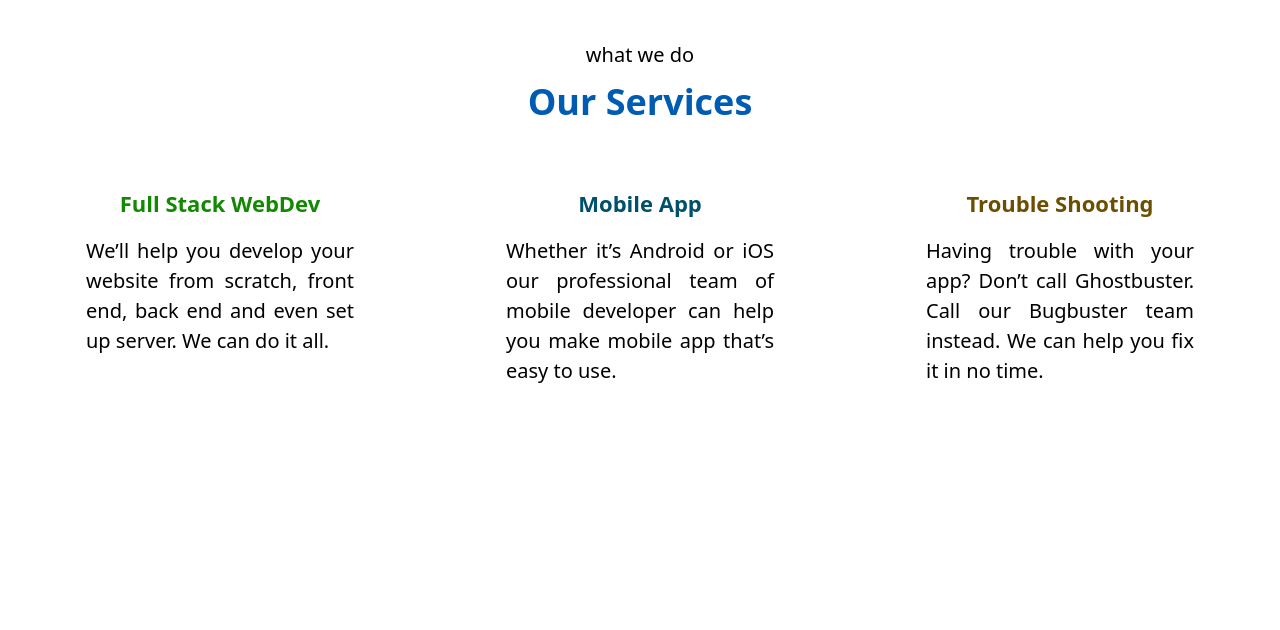
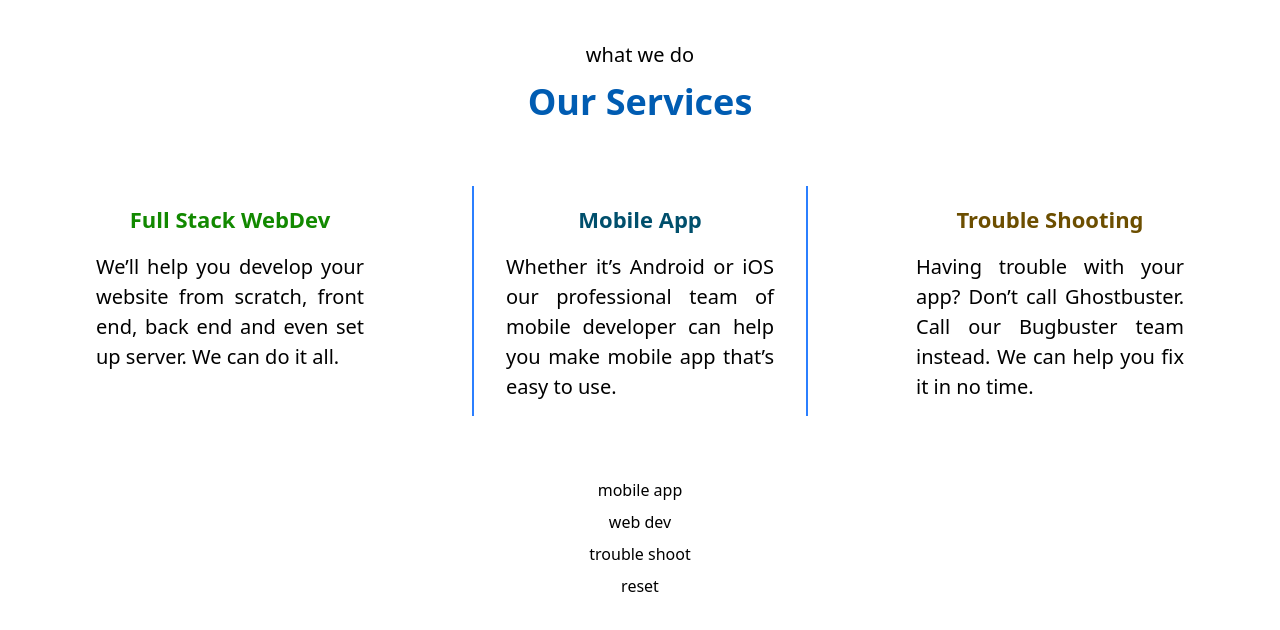
Before and after one commit to IrgiNM/Belajar_di_Indokoding, a React (Vite) app in the folder belajar-react/: page /zahra in a window 1280 px wide. Shown: the top 630 px of the page. Built offline with nearby package versions, Linux system fonts and the light colour scheme.

Commit message:
add useeffect & usestate

```diff
--- a/belajar-react/src/pages/ZahraPage.tsx
+++ b/belajar-react/src/pages/ZahraPage.tsx
@@ -1,44 +1,96 @@
-import React from 'react'
+import React, { useEffect, useState } from 'react'
+
+
+const services = [
+    {
+        id: 1,
+        title: "Full Stack WebDev",
+        description: "We’ll help you develop your website from scratch, front end, back end and even set up server. We can do it all.",
+        warna: "text-[#128900]",
+        line: false
+    },
+    {
+        id: 2,
+        title: "Mobile App",
+        description: "Whether it’s Android or iOS our professional team of mobile developer can help you make mobile app that’s easy to use.",
+        warna: "text-[#004F6C]",
+        line: true
+    },
+    {
+        id: 3,
+        title: "Trouble Shooting",
+        description: "Having trouble with your app? Don’t call Ghostbuster. Call our Bugbuster team instead. We can help you fix it in no time.",
+        warna: "text-[#6C4E00]",
+        line: false
+    },
+];
 
 export default function Service() {
 
-const services = [
-    {
-        title: "Full Stack WebDev",
-        description: "We’ll help you develop your website from scratch, front end, back end and even set up server. We can do it all.",
-        warna: "text-[#128900]",
-    },
-    {
-        title: "Mobile App",
-        description: "Whether it’s Android or iOS our professional team of mobile developer can help you make mobile app that’s easy to use.",
-        warna: "text-[#004F6C]",
-    },
-    {
-        title: "Trouble Shooting",
-        description: "Having trouble with your app? Don’t call Ghostbuster. Call our Bugbuster team instead. We can help you fix it in no time.",
-        warna: "text-[#6C4E00]",
-    },
-];
+    const [isAktif, setAktif] = useState("")
+
+    useEffect(() => {
+
+
+        if (isAktif === "mobileApp") {
+            console.log("Mobile App is active");
+        } else if (isAktif === "webDev") {
+            console.log("Web Development is active");
+        }
+        else if (isAktif === "troubleShoot") {
+            console.log("Trouble Shooting is active");
+        } else {
+            console.log("No service is active");
+        }
+
+
+        console.log("twst");
+
+
+    }, [isAktif]);
 
   return (
+    <>
     <div className='flex flex-col items-center min-h-screen gap-2'>
         <p className='text-[20px]'>what we do</p>
         <h1 className='text-2xl text-[36px] font-bold text-[#005CB2]'>Our Services</h1>
-        <div className='flex flex-row items-start justify-start gap-30 w-full p-9'>
+        <div className='flex flex-row items-start justify-start gap-15 w-full p-9'>
             {services.map((service) => (
-                <ServiceCard title={service.title} warna={service.warna} description={service.description} />
+                <>
+                {/* {service.line && (<div className='w-[1px] h-[230px] bg-blue-500'></div>)} */}
+                <div className={`${isAktif === "mobileApp" && service.id === 2
+                    ? "animate-spin"
+                    : isAktif === "webDev" && service.id === 1
+                    ? "animate-pulse"
+                    : isAktif === "troubleShoot" && service.id === 3
+                    ? "animate-bounce"
+                    : ""} flex flex-col items-center justify-center gap-4 p-4`}>
+                <ServiceCard id={service.id} title={service.title} warna={service.warna} description={service.description} />
+                </div>
+                {/* {service.line && (<div className='w-[1px] h-[230px] bg-blue-500'></div>)} */}
+                </>
             ))}
         </div>
 
+    <button onClick={() => setAktif("mobileApp")}>mobile app</button>
+    <button onClick={() => setAktif("webDev")}>web dev</button>
+    <button onClick={() => setAktif("troubleShoot")}>trouble shoot</button>
+    <button onClick={() => setAktif("")}>reset</button>
     </div>
+    </>
   )
 }
 
 function ServiceCard(props: any) {
+    console.log(props.id);
     return (
-        <div className='w-[300px] flex flex-col justify-center items-center gap-4 p-4'>
+        <div className={`flex flex-row items-start justify-start gap-4 `}>
+        {props.id === 2 && <div className='w-[2px] h-[230px] bg-blue-500'></div>}
+        <div className={`w-[300px] flex flex-col justify-center items-center gap-4 p-4  `}>
             <h1 className={`text-lg font-bold text-[22px] ${props.warna}`}>{props.title}</h1>
             <p className='w-full text-justify text-[20px]'>{props.description}</p>
         </div>
+        {props.id === 2 && <div className='w-[2px] h-[230px] bg-blue-500'></div>}
+        </div>
     )
 }
```
